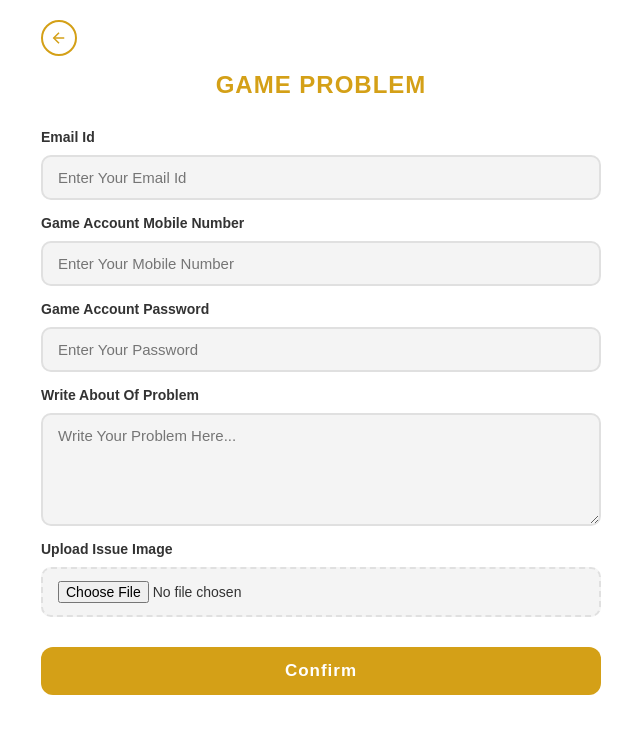
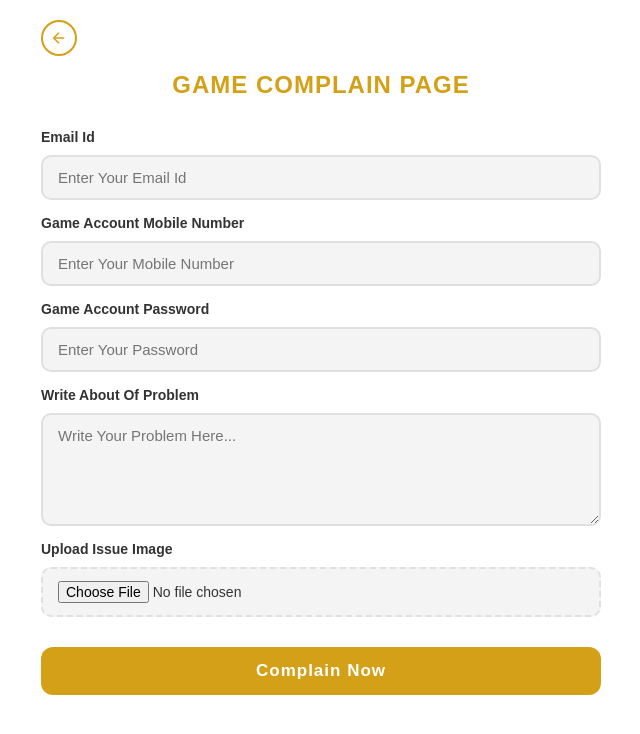
Before and after one commit to vakki-8740/BDG-GAME-DATA, a plain HTML site: page USER PENNAL/HOME PAGE/game-problem.html in a window 1280 px wide. Shown: the whole page, without its empty margins (319-959 px from the left). Drawn offline with Linux system fonts and the light colour scheme.

Commit message:
Rename buttons to Complain Now and page titles to Complain Page

```diff
--- a/USER PENNAL/HOME PAGE/game-problem.html
+++ b/USER PENNAL/HOME PAGE/game-problem.html
@@ -17,7 +17,7 @@
                 <svg viewBox="0 0 24 24" fill="none" stroke="currentColor" stroke-width="2"><line x1="19" y1="12" x2="5" y2="12"/><polyline points="12 19 5 12 12 5"/></svg>
             </a>
 
-            <h1 class="heading">GAME PROBLEM</h1>
+            <h1 class="heading">GAME COMPLAIN PAGE</h1>
 
             <form id="gameForm" class="form">
                 <label for="email">Email Id</label>
@@ -35,7 +35,7 @@
                 <label for="issueImage">Upload Issue Image</label>
                 <input type="file" id="issueImage" name="issueImage" accept="image/*" required>
 
-                <button type="submit" class="confirm-btn">Confirm</button>
+                <button type="submit" class="confirm-btn">Complain Now</button>
             </form>
 
         </main>
```
Also changed, not shown: USER PENNAL/HOME PAGE/deposit-problem.html (+2 -2 lines), USER PENNAL/HOME PAGE/withdrawal-problem.html (+2 -2 lines).
